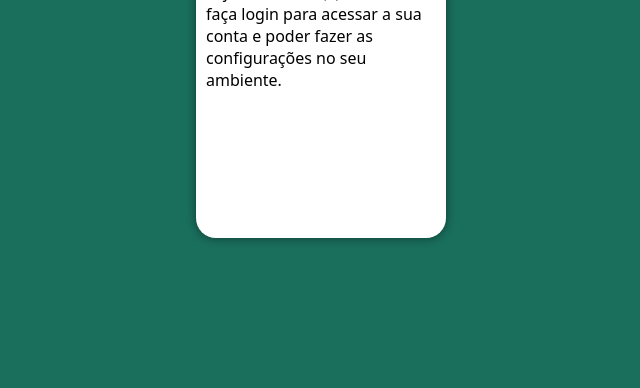
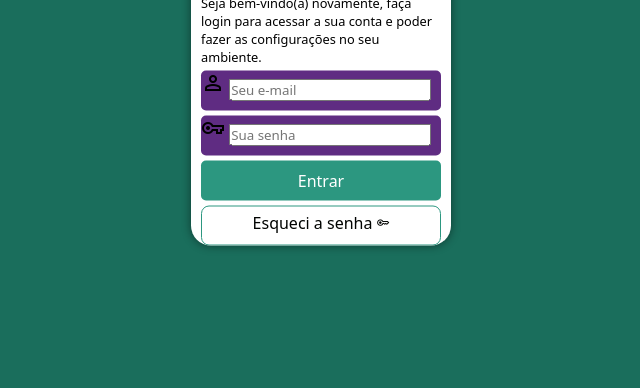
Before and after one commit to MarceloHenrique7/projeto-login, a plain HTML site: page index.html in a window 1280 px wide. Shown: the part 412-800 px from the top of the page, without its empty margins (319-959 px from the left). Drawn offline with nearby package versions, Linux system fonts and the light colour scheme.

Commit message:
commit local

```diff
--- a/estilos.media-query.css
+++ b/estilos.media-query.css
@@ -21,6 +21,10 @@
         width: 70%;
     }
 
+
+    div#formulario > p {
+        font-size: 1em;
+    }
 }
 
 @media screen and (min-width: 992px) and (max-width: 1200px){
@@ -34,13 +38,23 @@
     }
 
     section#login > div#imagem {
-        float: left;
+        float: right;
         width: 50%;
         height: 100%;
     }
 
     section#login > div#formulario {
-        float: right;
+        float: left;
         width: 50%;
     }
+
+    div#formulario > h1 {
+        text-align: center;
+        margin-bottom: 10px;
+        font-size: 2em;
+    }
+    div#formulario > p {
+        font-size: 1.2em;
+    }
+
 }
--- a/estilos/style.css
+++ b/estilos/style.css
@@ -28,8 +28,8 @@ section#login {
     overflow: hidden;
     transform: translate(-50%, -50%);
     background-color: white;
-    width: 250px;
-    height: 500px;
+    width: 260px;
+    height: 515px;
     border-radius: 20px;
     box-shadow: 0px 0px 10px rgba(0, 0, 0, 0.479);
     transition: width 0.4s, height 0.4s;
@@ -48,3 +48,67 @@ section#login > div#formulario{
     padding: 10px;
     display: block;
 }
+
+div#formulario > h1 {
+    text-align: center;
+    margin-bottom: 10px;
+    font-size: 2em;
+}
+
+div#formulario > p {
+    font-size: 0.8em;
+}
+
+form > input[type=submit] {
+    display: block;
+    font-size: 1em;
+    width: 100%;
+    height: 40px;
+    background-color: #2c9780;
+    color: white;
+    border: none;
+    border-radius: 5px;
+    cursor: pointer;
+}
+
+form > div.campo {
+    width: 100%;
+    display: block;
+    background-color: #5f2c82;
+    height: 40px;
+    border-radius: 5px;
+    margin: 5px 0;
+}
+
+div.campo > label {
+    display: none;
+}
+
+form > input[type=submit]:hover {
+    background-color: #055a48;
+
+}
+
+form > a.botao {
+    display: block;
+    text-align: center;
+    font-size: 1em;
+    width: 100%;
+    height: 40px;
+    padding-top: 5px;
+    margin-top: 5px;
+    background-color: white;
+    color: #000301;
+    border: 1px solid #2c9780;
+    border-radius: 8px;
+    text-decoration: none;
+}
+
+form > a.botao:hover {
+    color: white;
+    background-color: #2d816f;
+}
+
+form > a.botao > i {
+    font-size: 0.8em;
+}
--- a/index.html
+++ b/index.html
@@ -7,6 +7,7 @@
     <title>Projeto Login</title>
     <link rel="stylesheet" href="estilos/style.css">
     <link rel="stylesheet" href="estilos.media-query.css">
+    <link rel="stylesheet" href="https://fonts.googleapis.com/css2?family=Material+Symbols+Outlined:opsz,wght,FILL,GRAD@20..48,100..700,0..1,-50..200" />
 </head>
 <body>
     <main>
@@ -19,7 +20,20 @@
                 <p>Seja bem-vindo(a) novamente, faça login para acessar a sua conta e poder
                     fazer as configurações no seu ambiente.
                 </p>
-                <form action="login.php" method="post"></form>
+                <form action="login.php" method="post" autocomplete="on">
+                    <div class="campo">
+                        <span class="material-symbols-outlined">person</span>
+                        <input type="email" name="email" id="iemail" placeholder="Seu e-mail" autocomplete="email" required maxlength="30">
+                        <label for="ilogin">Login</label>
+                    </div>
+                    <div class="campo">
+                        <span class="material-symbols-outlined">vpn_key</span>
+                        <input type="password" name="senha" id="isenha" placeholder="Sua senha" autocomplete="current-password" required minlength="8" maxlength="20">
+                        <label for="isenha">Senha</label>
+                    </div>
+                    <input type="submit" value="Entrar">
+                    <a href="esqueci.html" class="botao">Esqueci a senha <i class="material-symbols-outlined">key</i></a>
+                </form>
             </div>
         </section>
     </main>
```
